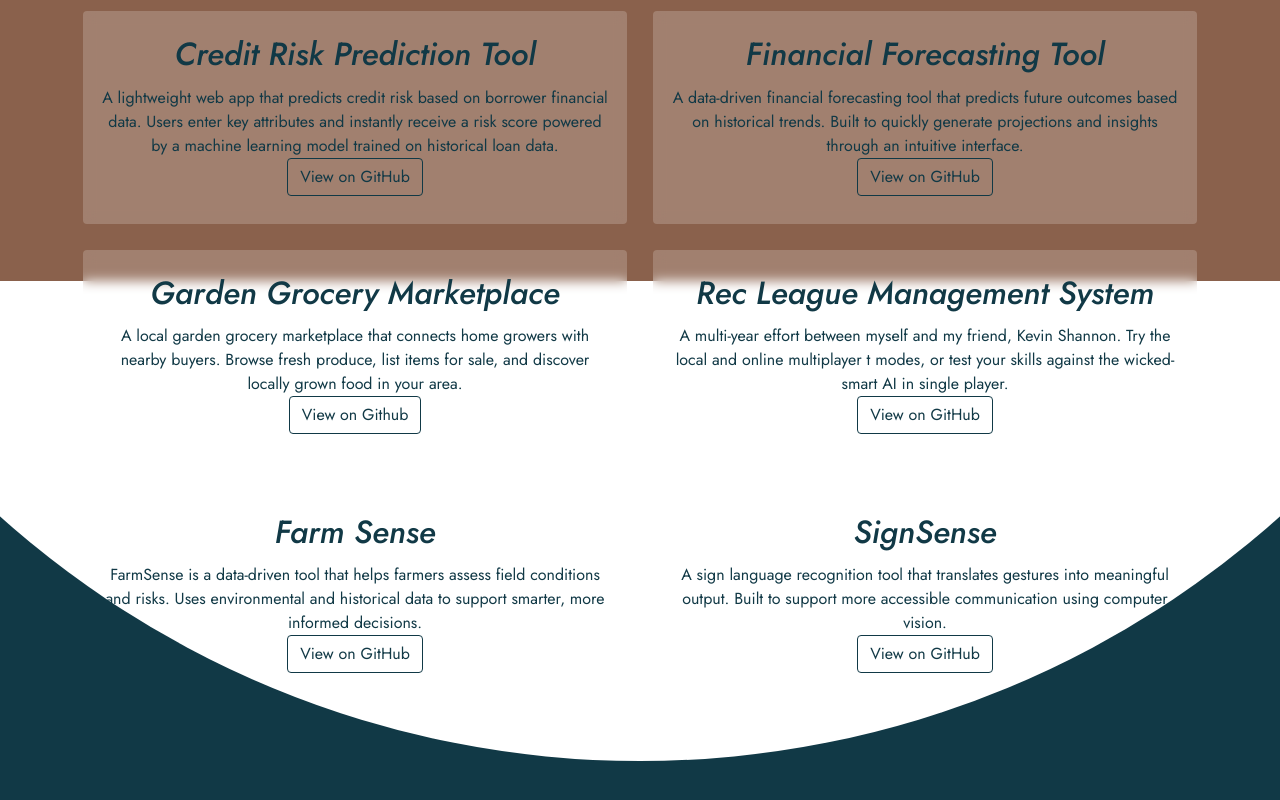
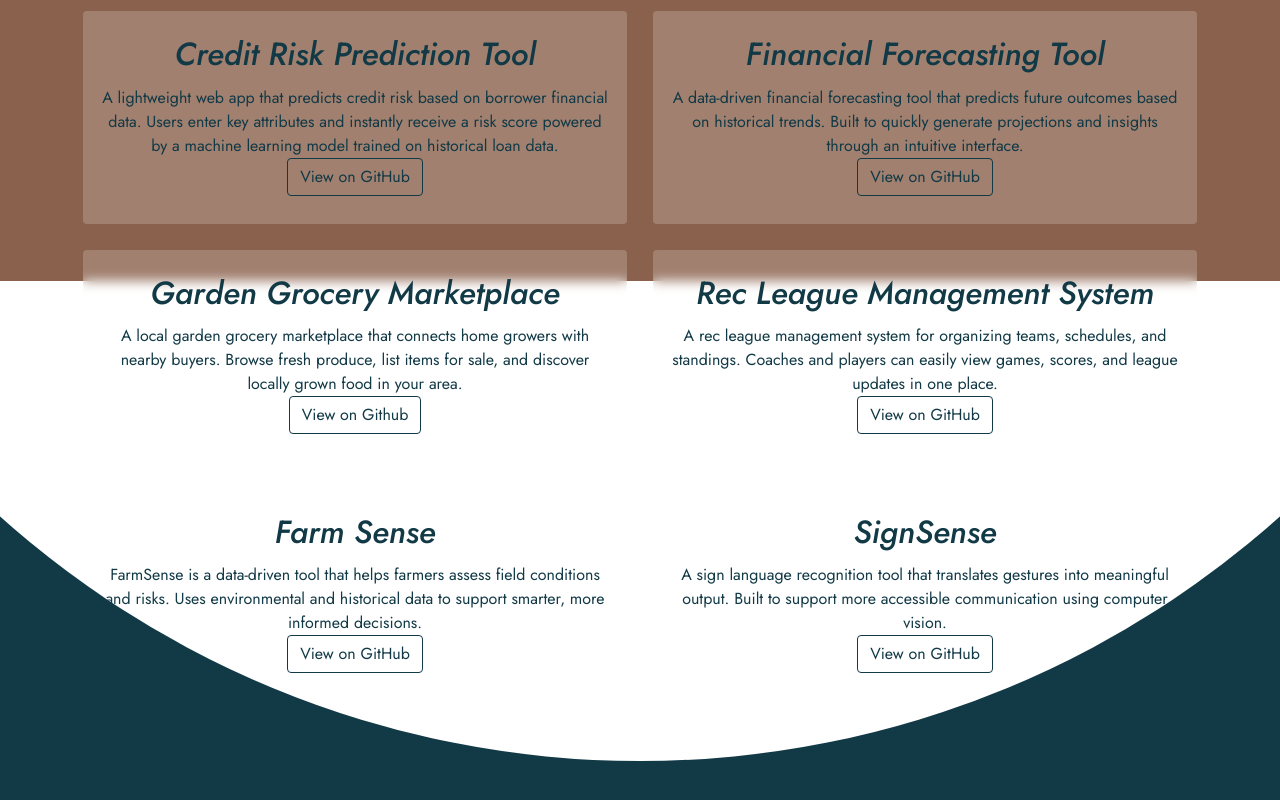
Before and after one commit to Sanketh23/portfolio-website, a Nuxt app: page / in a window 1280 px wide. Shown: the part 599-1399 px from the top of the page. Built offline with nearby package versions, Linux system fonts and the light colour scheme.

Commit message:
rec league pd

```diff
--- a/pages/index.vue
+++ b/pages/index.vue
@@ -154,9 +154,9 @@
             button-href="https://github.com/Sanketh23/league-management"
             button-text="View on GitHub"
           >
-            A multi-year effort between myself and my friend, Kevin Shannon. Try
-            the local and online multiplayer t modes, or test your skills
-            against the wicked-smart AI in single player.
+            A rec league management system for organizing teams, schedules, and
+            standings. Coaches and players can easily view games, scores, and
+            league updates in one place.
           </project-card>
         </div>
         <div class="row">
```
